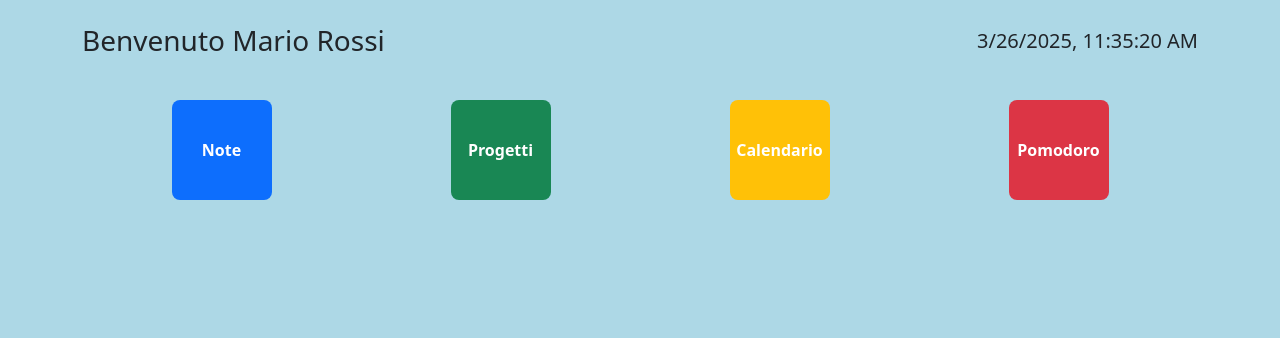
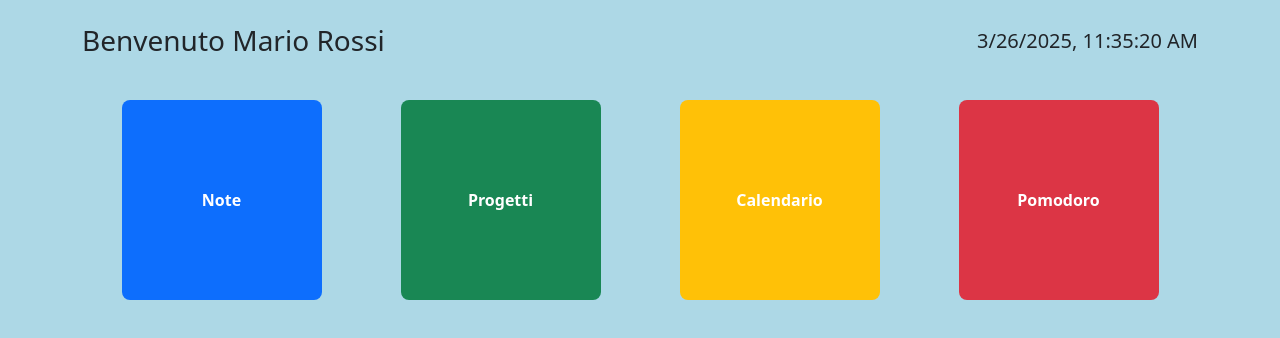
Before and after one commit to Zenidal98/Selfie-2025, a React (Create React App) app in the folder selfie/frontend/: page /home in a window 1280 px wide. Shown: the top 338 px of the page. Built offline with nearby package versions, Linux system fonts and the light colour scheme.

Commit message:
improved home

```diff
--- a/selfie/frontend/src/index.css
+++ b/selfie/frontend/src/index.css
@@ -1,12 +1,13 @@
 html body {
-  background-color: #add8e6; /* Azzurro chiaro */
+  background-color: #add8e6;
   margin: 0;
   height: 100vh;
 }
 
+/* Box */
 .section-box {
-  width: 100px;
-  height: 100px;
+  width: 200px;
+  height: 200px;
   margin: 10px;
   display: flex;
   align-items: center;
@@ -20,11 +21,13 @@ html body {
   overflow: hidden;
 }
 
+/* Espansione box */
 .section-box:hover {
-  width: 200px;
-  height: 200px;
+  width: 600px;
+  height: 600px;
 }
 
+/* Contenuto aggiuntivo che appare */
 .preview-content {
   opacity: 0;
   position: absolute;
@@ -38,3 +41,21 @@ html body {
 .section-box:hover .preview-content {
   opacity: 1;
 }
+
+/* Testo al centro del box */
+.section-box span {
+  position: absolute;
+  top: 50%;
+  left: 50%;
+  transform: translate(-50%, -50%);
+  transition: all 0.3s ease;
+}
+
+/* Quando il box si espande, il testo va in alto a destra */
+.section-box:hover span {
+  top: 10px;
+  left: auto;
+  right: 10px;
+  transform: none;
+  font-size: 1.5rem;
+}
--- a/selfie/frontend/src/pages/HomePage.jsx
+++ b/selfie/frontend/src/pages/HomePage.jsx
@@ -30,7 +30,7 @@ const HomePage = () => {
         {sections.map((section) => (
           <div key={section.name} className={`section-box ${section.color}`}>
             <span>{section.name}</span>
-            <div className="preview-content">Preview dei contenuti...</div>
+            <div className="preview-content">Qui poi ci fa l'effettivo contenuto salvato di ogni sezione</div>
           </div>
         ))}
       </div>
```
